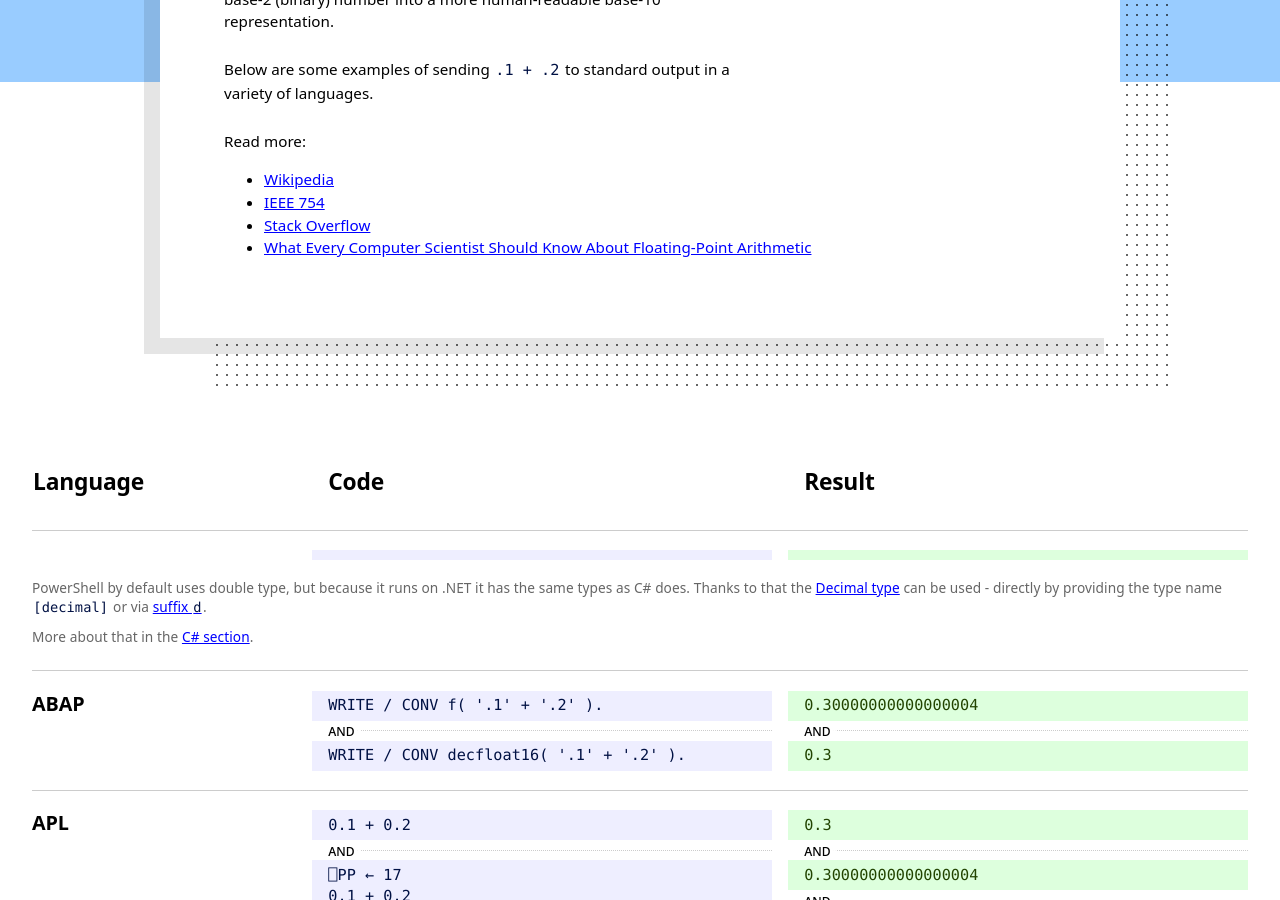
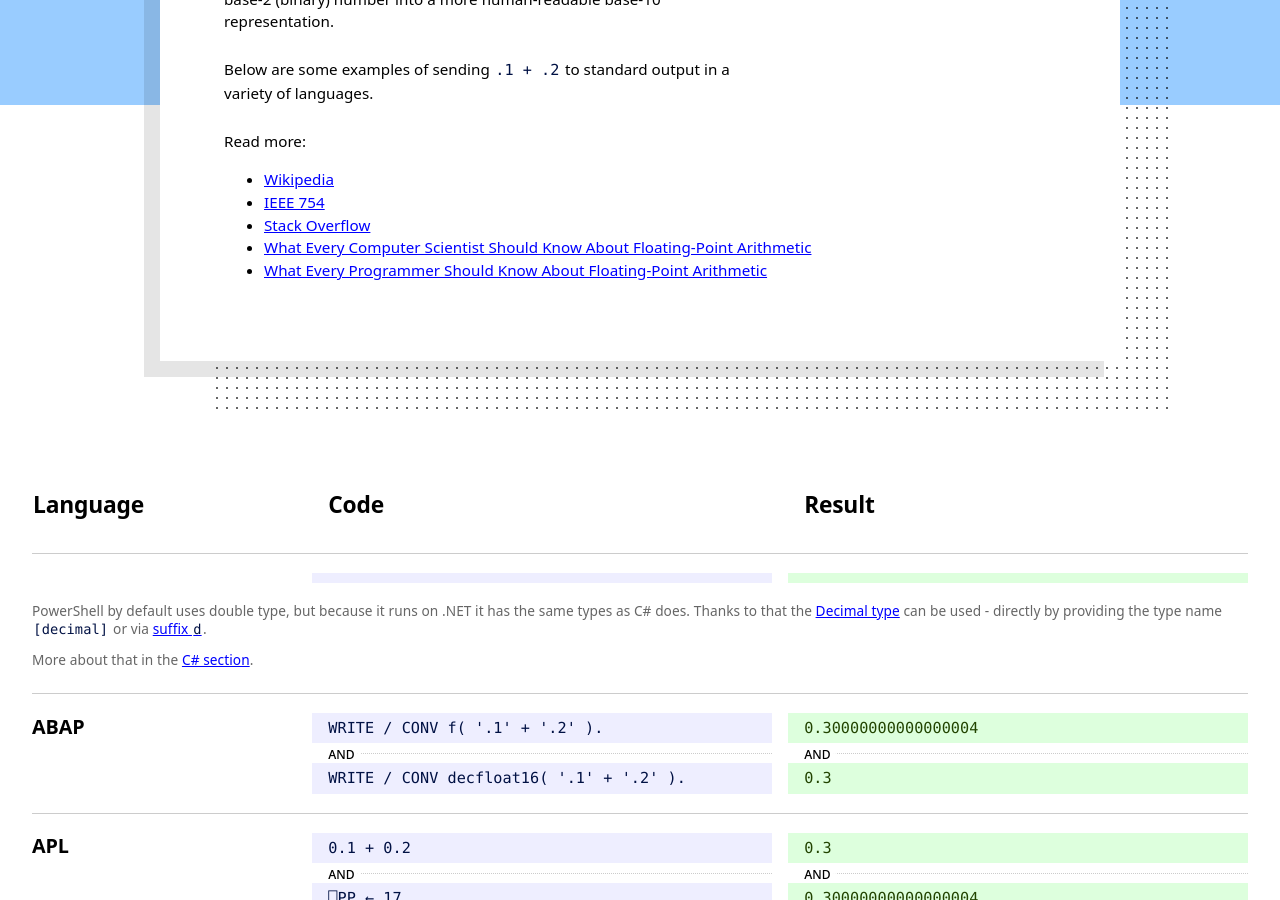
Before and after one commit to erikwiffin/0.30000000000000004, a Jekyll site: the page built from index.md, in a window 1280 px wide and 900 px high, scrolled down 722 px. Built offline with Jekyll 4.4.1, drawn with Linux system fonts in a browser that asks for light colours; our own code applies the rules of GitHub Pages for plain Markdown files.

Commit message:
Add a link to https://floating-point-gui.de/

```diff
--- a/index.md
+++ b/index.md
@@ -36,3 +36,4 @@ Read more:
 - [Stack Overflow](http://stackoverflow.com/questions/588004/is-javascripts-math-broken/588014)
 - [What Every Computer Scientist Should Know About Floating-Point
   Arithmetic](http://docs.oracle.com/cd/E19957-01/806-3568/ncg_goldberg.html)
+- [What Every Programmer Should Know About Floating-Point Arithmetic](https://floating-point-gui.de/)
```
